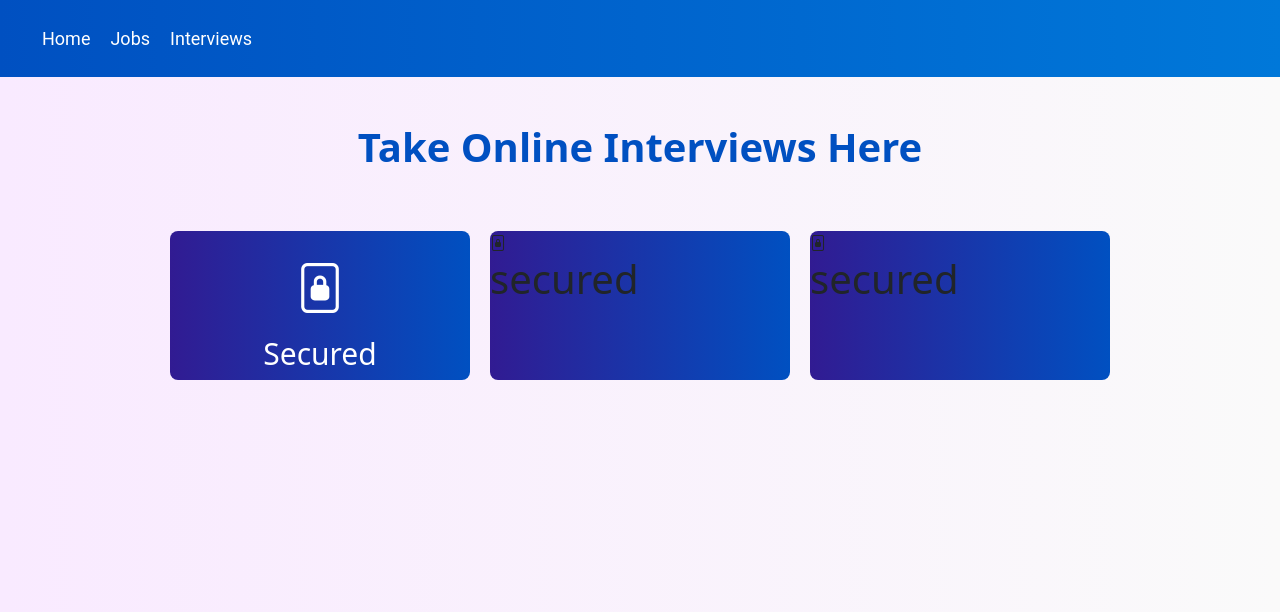
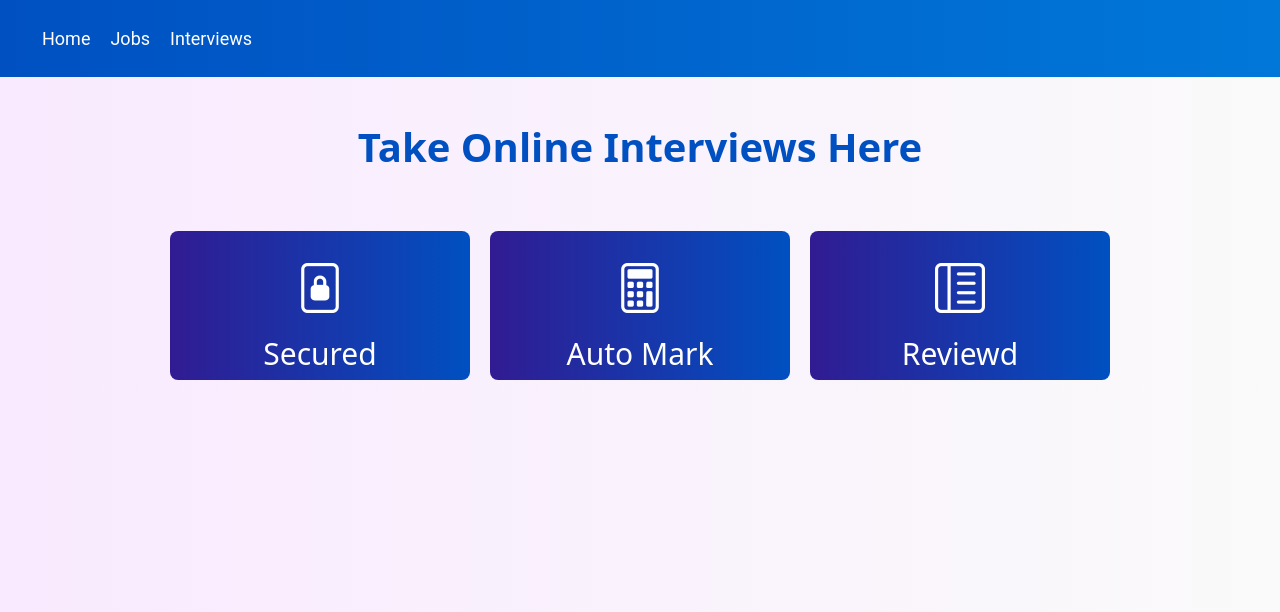
Before and after one commit to martin265/SmartWayConstructionProject, a PHP site: page /applicant_interviews.php in a window 1280 px wide. Shown: the top 612 px of the page. Run offline with PHP 8.4, Linux system fonts and the light colour scheme; some libraries are stand-ins or nearby versions.

Commit message:
changing the css

```diff
--- a/applicant_interviews.php
+++ b/applicant_interviews.php
@@ -35,23 +35,23 @@
 
                         <!-- =========== the other card here -->
                         <div class="interviews-panel-cards-2">
-                            <div class="interviews-panel-cards-1-title">
-                                <i class="bi bi-file-lock2"></i>
+                            <div class="interviews-panel-cards-2-title">
+                                <i class="bi bi-calculator"></i>
                             </div>
 
                             <div class="interviews-panel-cards-2-info">
-                                <h1>secured</h1>
+                                <h1>auto mark</h1>
                             </div>
                         </div>
 
                         <!-- ============= the other card here -->
                         <div class="interviews-panel-cards-3">
                             <div class="interviews-panel-cards-3-title">
-                                <i class="bi bi-file-lock2"></i>
+                                <i class="bi bi-layout-text-sidebar-reverse"></i>
                             </div>
 
                             <div class="interviews-panel-cards-3-info">
-                                <h1>secured</h1>
+                                <h1>reviewd</h1>
                             </div>
                         </div>
 
--- a/styles/main.css
+++ b/styles/main.css
@@ -360,13 +360,13 @@ body {
 }
 
 /* ================== // =================== // */
-.interviews-panel .interviews-panel-cards .interviews-panel-cards-1 .interviews-panel-cards-1-title {
+.interviews-panel .interviews-panel-cards .interviews-panel-cards-2 .interviews-panel-cards-2-title {
     text-align: center;
     color: white;
     padding-top: 20px;
     font-size: 50px;
 }
-.interviews-panel .interviews-panel-cards .interviews-panel-cards-1 .interviews-panel-cards-1-info h1 {
+.interviews-panel .interviews-panel-cards .interviews-panel-cards-2 .interviews-panel-cards-2-info h1 {
     text-align: center;
     color: white;
     text-transform: capitalize;
@@ -375,13 +375,13 @@ body {
 }
 
 /* ================== // =================== // */
-.interviews-panel .interviews-panel-cards .interviews-panel-cards-1 .interviews-panel-cards-1-title {
+.interviews-panel .interviews-panel-cards .interviews-panel-cards-3 .interviews-panel-cards-3-title {
     text-align: center;
     color: white;
     padding-top: 20px;
     font-size: 50px;
 }
-.interviews-panel .interviews-panel-cards .interviews-panel-cards-1 .interviews-panel-cards-1-info h1 {
+.interviews-panel .interviews-panel-cards .interviews-panel-cards-3 .interviews-panel-cards-3-info h1 {
     text-align: center;
     color: white;
     text-transform: capitalize;
```
